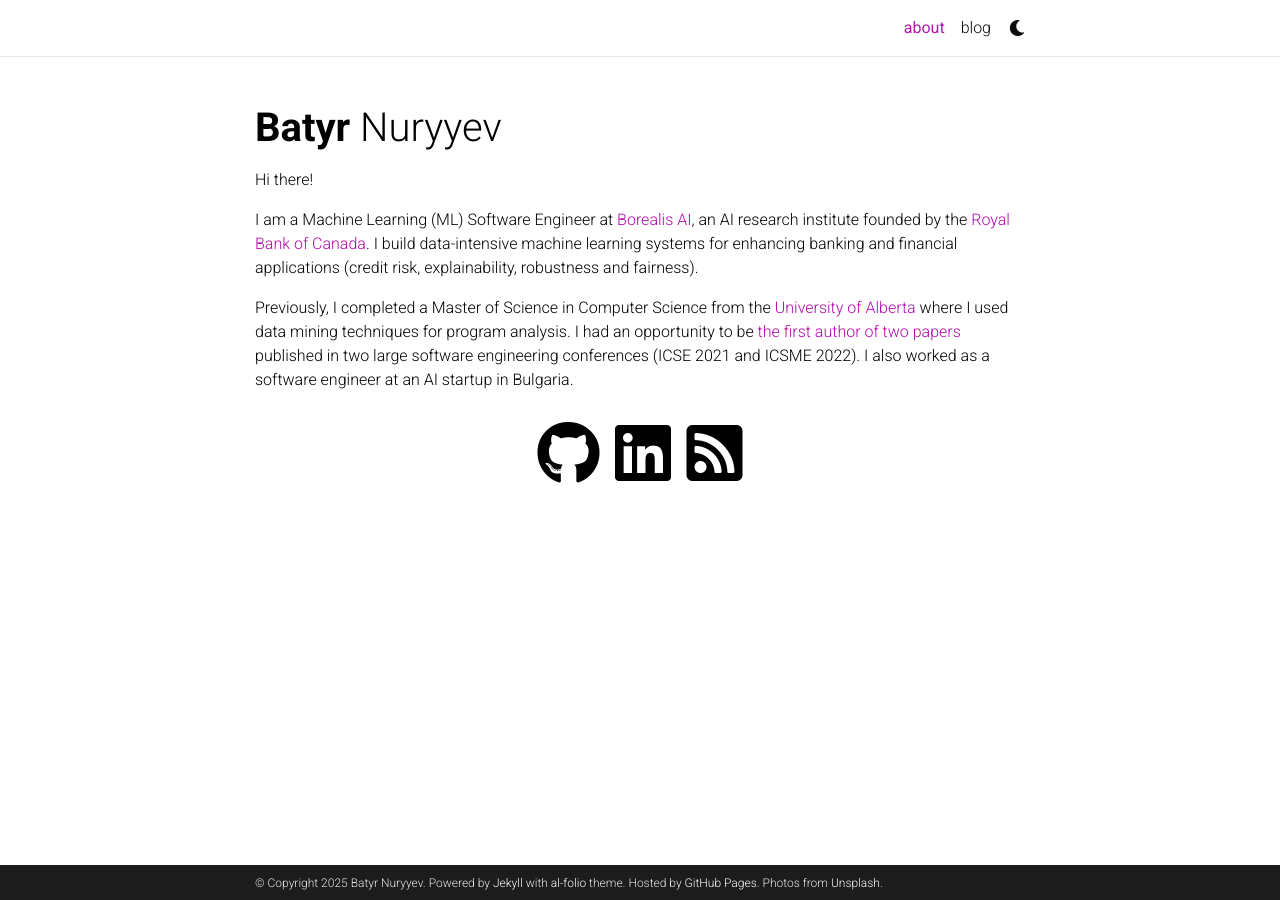
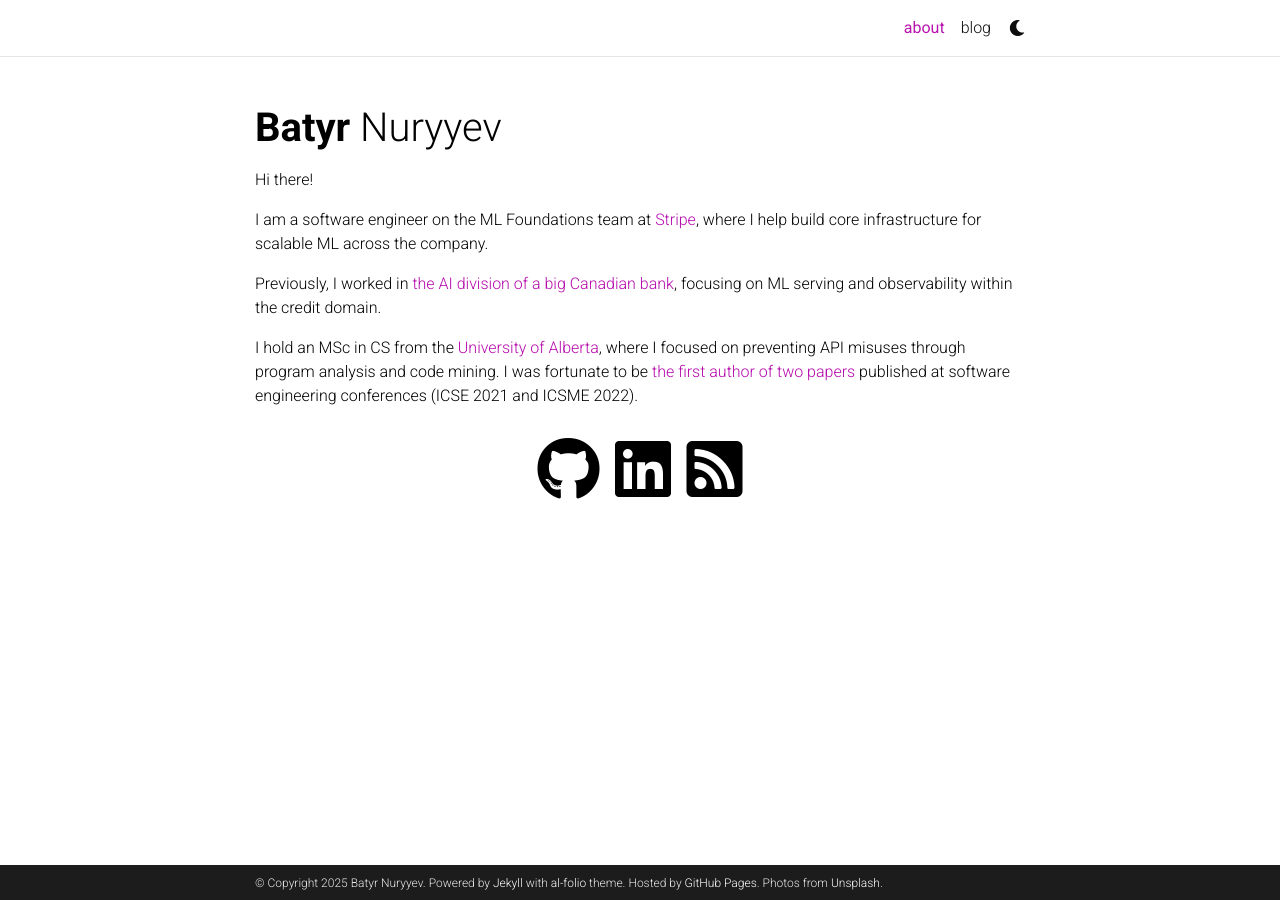
Before and after one commit to oneturkmen/oneturkmen.github.io, a Jekyll site: the page built from _pages/about.md, in a window 1280 px wide. Built offline with Jekyll 4.4.1, drawn with Linux system fonts in a browser that asks for light colours; a style sheet for code colours, icons or effects is not loaded.

Commit message:
Update bio

```diff
--- a/_pages/about.md
+++ b/_pages/about.md
@@ -12,13 +12,13 @@
 
 Hi there!
 
-I am a Machine Learning (ML) Software Engineer at [Borealis AI](https://borealisai.com/),
-an AI research institute founded by the [Royal Bank of Canada](https://rbc.com).
-I build data-intensive machine learning systems for enhancing banking and
-financial applications (credit risk, explainability, robustness and fairness).
+I am a software engineer on the ML Foundations team at [Stripe](https://stripe.com/),
+where I help build core infrastructure for scalable ML across the company.
 
-Previously, I completed a Master of Science in Computer Science from the [University of Alberta](https://ualberta.ca)
-where I used data mining techniques for program analysis. I had an opportunity to be
-[the first author of two papers](https://scholar.google.com/citations?user=dpV2oe0AAAAJ)
-published in two large software engineering conferences (ICSE 2021 and ICSME 2022).
-I also worked as a software engineer at an AI startup in Bulgaria.
+Previously, I worked in [the AI division of a big Canadian bank](https://rbcborealis.com), focusing on ML serving and observability within the credit domain.
+
+I hold an MSc in CS from the [University of Alberta](https://ualberta.ca),
+where I focused on preventing API misuses through program analysis and code
+mining. I was fortunate to be [the first author of two
+papers](https://scholar.google.com/citations?user=dpV2oe0AAAAJ) published at
+software engineering conferences (ICSE 2021 and ICSME 2022).
```
